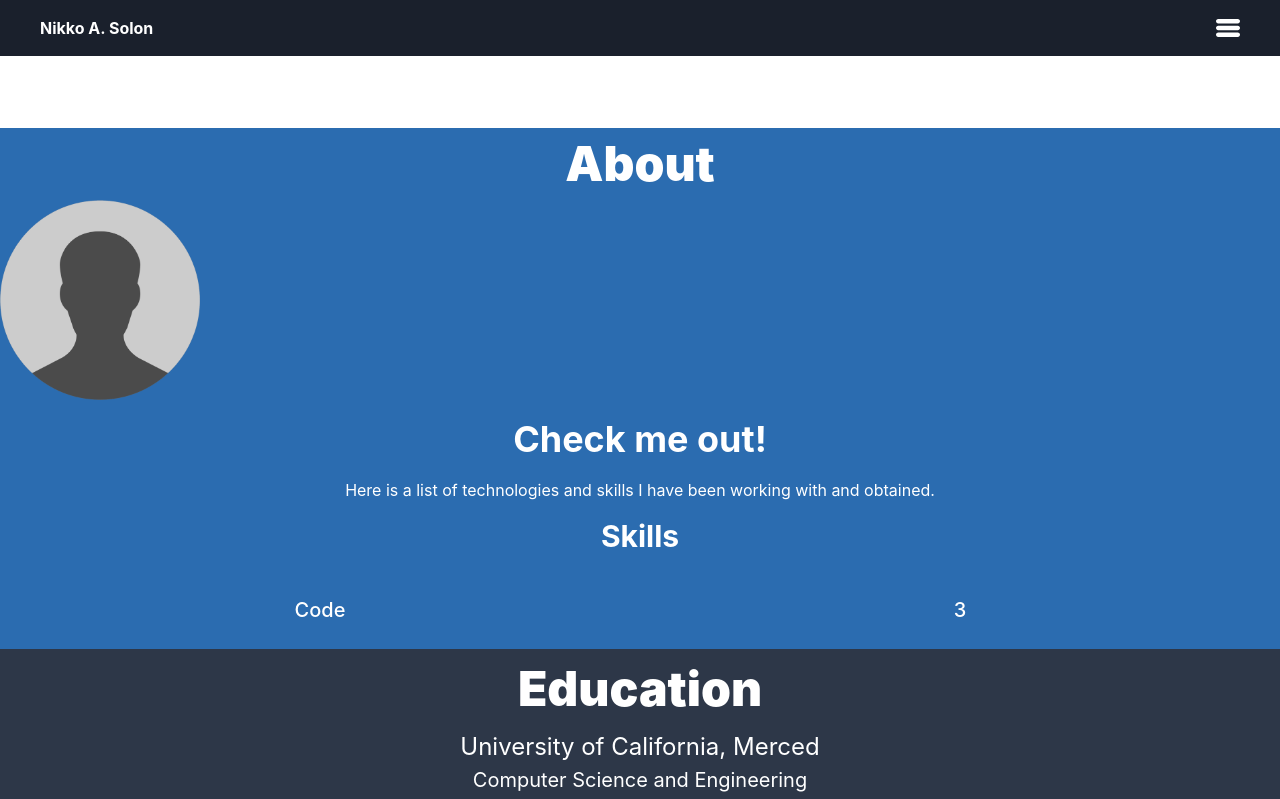
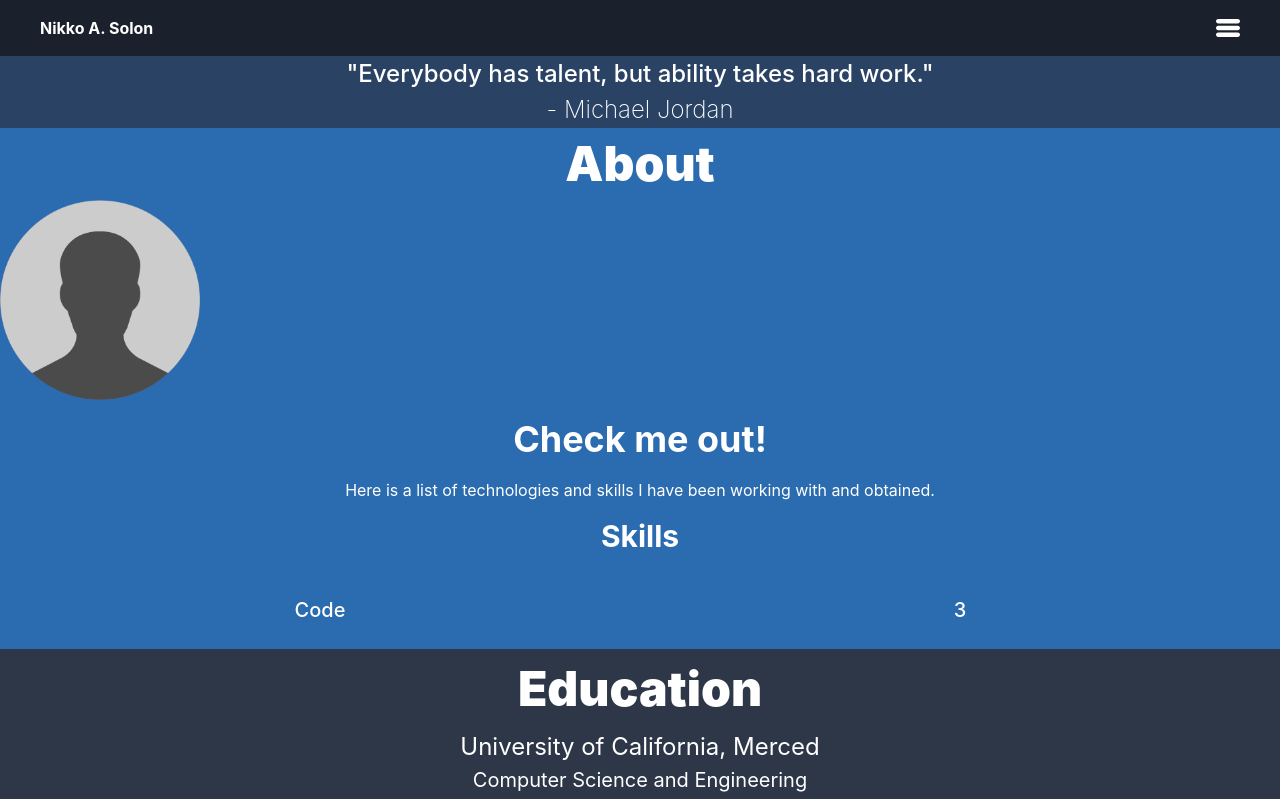
Before and after one commit to Solobrosco/site-update, a React (Create React App) app: page / in a window 1280 px wide. Shown: the top 799 px of the page. Built offline with nearby package versions, Linux system fonts and the light colour scheme.

Commit message:
changed classes in components

```diff
--- a/src/components/SimpleSplashPage.tsx
+++ b/src/components/SimpleSplashPage.tsx
@@ -13,8 +13,8 @@ function pickRandomQuote () {
 const SimpleSplashPage = () =>{
     let quote = pickRandomQuote();
     return(
-        <div className="bg-redgruv-dark text-white text-center" >
-            <h1 className='font-bold text-2xl'>"{quote.quote}"<br></br> - {quote.author}</h1>
+        <div className="bg-blue-900 text-white text-center" >
+            <h1 className='font-medium text-2xl'>"{quote.quote}"<br></br><span className='font-thin'>- {quote.author}</span></h1>
         </div>
     );
 }
```
